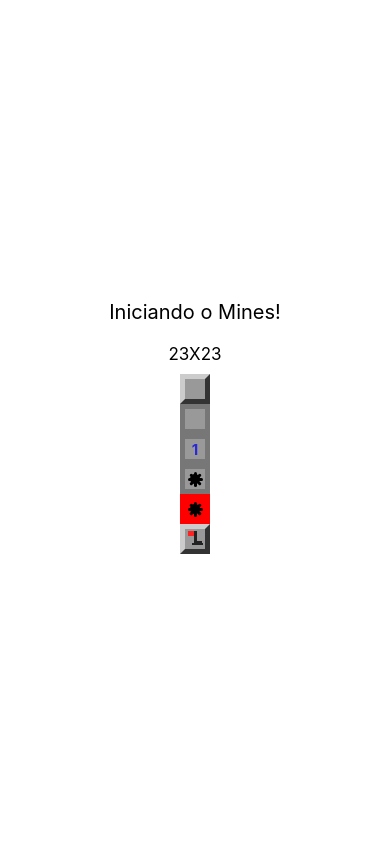
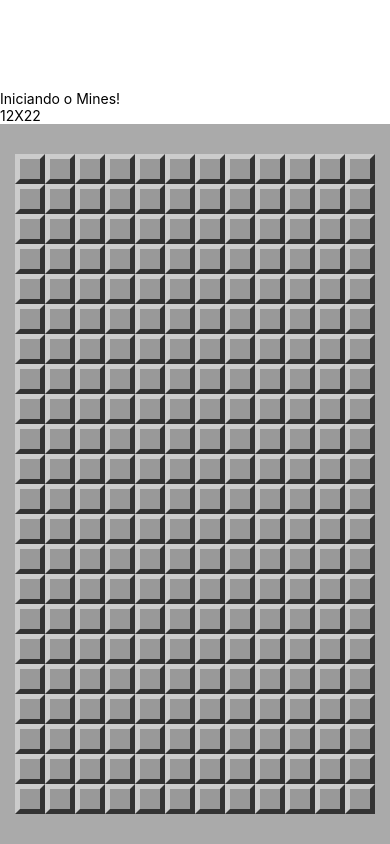
Before and after one commit to HenrryEsposito/native-mine, a React Native app: screen / in a window 390 px wide. Built offline with nearby package versions, Linux system fonts and the light colour scheme.

Commit message:
feat: basic mine field component

```diff
--- a/App.js
+++ b/App.js
@@ -1,25 +1,47 @@
 /* eslint-disable react/prefer-stateless-function */
 import React, { Component } from 'react';
 import { StyleSheet, View, Text } from 'react-native';
+import MineField from './src/components/MineField';
+import { createMinedBoard } from './src/functions';
 import params from './src/params';
-import Field from './src/components/Field';
 
 export default class App extends Component {
+
+  constructor(props) {
+    super(props)
+    this.state = this.createState()
+  }
+
+  minesAmount = () => {
+    const cols = params.getColumnsAmount();
+    const rows = params.getRowsAmount();
+
+    return Math.ceil(cols * rows * params.difficultLevel)
+  }
+
+  createState = () => {
+    const cols = params.getColumnsAmount();
+    const rows = params.getRowsAmount();
+
+    return {
+      board: createMinedBoard(rows, cols, this.minesAmount()),
+    }
+  }
+
   render() {
     return (
       <View style={styles.container}>
         <Text style={styles.welcome}>Iniciando o Mines!</Text>
         <Text style={styles.instructions}>
-          {params.getRowsAmount()}
+          {params.getColumnsAmount()}
           X
           {params.getRowsAmount()}
         </Text>
-        <Field />
-        <Field opened />
-        <Field opened nearMines={1} />
-        <Field opened mined />
-        <Field opened mined exploded />
-        <Field flagged />
+
+        <View style={styles.board}>
+          <MineField board={this.state.board}></MineField>
+        </View>
+
       </View>
     );
   }
@@ -28,17 +50,12 @@ export default class App extends Component {
 const styles = StyleSheet.create({
   container: {
     flex: 1,
-    justifyContent: 'center',
+    justifyContent: 'flex-end',
+  },
+  board: {
     alignItems: 'center',
-  },
-  welcome: {
-    fontSize: 20,
-    textAlign: 'center',
-    margin: 10,
-  },
-  instructions: {
-    fontSize: 17,
-    textAlign: 'center',
-    margin: 10,
-  },
+    backgroundColor: '#AAA',
+    paddingTop: params.blockSize,
+    paddingBottom: params.blockSize,
+  }
 });
--- a/src/components/Flag.js
+++ b/src/components/Flag.js
@@ -3,10 +3,10 @@ import { StyleSheet, View } from 'react-native';
 
 export default (props) => (
   <View style={styles.container}>
-    <View style={styles.flagPole} />
-    <View style={styles.flag} />
-    <View style={styles.base1} />
-    <View style={styles.base2} />
+    <View style={[styles.flagPole, props.bigger ? styles.flagPoleBigger : null]} />
+    <View style={[styles.flag, props.bigger ? styles.flagBigger : null]} />
+    <View style={[styles.base1, props.bigger ? styles.base1Bigger : null]} />
+    <View style={[styles.base2, props.bigger ? styles.base2Bigger : null]} />
   </View>
 );
 
@@ -46,4 +46,26 @@ const styles = StyleSheet.create({
     marginTop: 12,
     alignSelf: 'center',
   },
+  flagPoleBigger: {
+    height: 28,
+    width: 4,
+    marginLeft: 16,
+  },
+  flagBigger: {
+    height: 10,
+    width: 14,
+    marginLeft: 3,
+  },
+  base1Bigger: {
+    height: 4,
+    width: 12,
+    marginTop: 20,
+    marginLeft: 12,
+  },
+  base2Bigger: {
+    height: 4,
+    width: 20,
+    marginTop: 24,
+    marginLeft: 8,
+  },
 });
--- /dev/null
+++ b/src/components/MineField.js
@@ -0,0 +1,22 @@
+/* eslint-disable arrow-body-style */
+import React from 'react';
+import { StyleSheet, View } from 'react-native';
+import Field from './Field';
+
+export default (props) => {
+  const rows = props.board.map((row, rowIndex) => {
+    const columns = row.map((column, columnIndex) => {
+      return <Field {...column} key={columnIndex} />;
+    });
+
+    return <View style={{ flexDirection: 'row' }} key={rowIndex}>{columns}</View>;
+  });
+
+  return <View style={styles.container}>{rows}</View>;
+};
+
+const styles = StyleSheet.create({
+  container: {
+    backgroundColor: '#EEE',
+  },
+});
--- /dev/null
+++ b/src/functions.js
@@ -0,0 +1,41 @@
+/* eslint-disable arrow-body-style */
+const createBoard = (rows, columns) => {
+  return Array(rows).fill(0).map((e, rowIndex) => {
+    return Array(columns).fill(0).map((e, columnIndex) => {
+      return {
+        rowIndex,
+        columnIndex,
+        opened: false,
+        flagged: false,
+        mined: false,
+        exploded: false,
+        nearMines: 0,
+      };
+    });
+  });
+};
+
+const spreadMines = (board, minesAmount) => {
+  const rows = board.length;
+  const columns = board[0].length;
+  let minesPlanted = 0;
+
+  while (minesPlanted < minesAmount) {
+    const rowSel = parseInt(Math.random() * rows, 10);
+    const columnSel = parseInt(Math.random() * columns, 10);
+
+    if (!board[rowSel][columnSel].mined) {
+      board[rowSel][columnSel].mined = true;
+      minesPlanted += 1;
+    }
+  }
+};
+
+const createMinedBoard = (rows, columns, minesAmount) => {
+  const board = createBoard(rows, columns);
+  spreadMines(board, minesAmount);
+
+  return board;
+};
+
+export { createMinedBoard };
--- a/src/params.js
+++ b/src/params.js
@@ -8,16 +8,16 @@ const params = {
   difficultLevel: 0.1,
 
   getColumnsAmount() {
-    const { width } = Dimensions.get('window');
+    const totalWidth = Dimensions.get('window').width;
 
-    return Math.floor(width / this.blockSize);
+    return Math.floor(totalWidth / this.blockSize) - 1;
   },
 
   getRowsAmount() {
     const totalHeight = Dimensions.get('window').height;
     const boardeHeight = totalHeight * (1 - this.headerRatio);
 
-    return Math.floor(boardeHeight / this.blockSize);
+    return Math.floor(boardeHeight / this.blockSize) - 1;
   },
 };
 
```
Also changed, not shown: .eslintrc.json.
